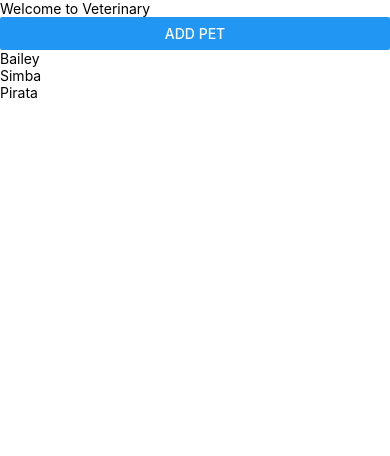
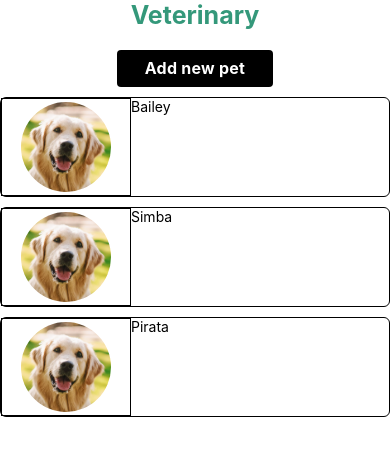
Before and after one commit to BrightCoders-Institute/introduccion-a-react-native-Antonio3veces3, a React Native app in the folder AwesomeProject/: screen / in a window 390 px wide. Shown: the top 456 px of the page. Built offline with nearby package versions, Linux system fonts and the light colour scheme.

Commit message:
Add ListView, images and styled components

```diff
--- a/AwesomeProject/App.tsx
+++ b/AwesomeProject/App.tsx
@@ -5,47 +5,81 @@
  * @format
  */
 
-import React, { useState } from 'react';
+import React, {useState} from 'react';
 import {
   SafeAreaView,
   ScrollView,
   Button,
   View,
-  Text
+  Text,
+  StyleSheet,
+  Pressable,
 } from 'react-native';
 import PetList from './components/PetList';
-const Pets= [
+const Pets = [
   {
-    name: "Bailey",
+    name: 'Bailey',
     birth: 2018,
-    owner: "Tony"
+    owner: 'Tony',
+    img: 'https://static.fundacion-affinity.org/cdn/farfuture/PVbbIC-0M9y4fPbbCsdvAD8bcjjtbFc0NSP3lRwlWcE/mtime:1643275542/sites/default/files/los-10-sonidos-principales-del-perro.jpg'
   },
   {
-    name: "Simba",
+    name: 'Simba',
     birth: 2022,
-    owner: "Tony"
+    owner: 'Tony',
+    img: 'https://static.fundacion-affinity.org/cdn/farfuture/PVbbIC-0M9y4fPbbCsdvAD8bcjjtbFc0NSP3lRwlWcE/mtime:1643275542/sites/default/files/los-10-sonidos-principales-del-perro.jpg'
   },
   {
-    name: "Pirata",
+    name: 'Pirata',
     birth: 2016,
-    owner: "Tony"
-  }
-]
+    owner: 'Tony',
+    img: 'https://static.fundacion-affinity.org/cdn/farfuture/PVbbIC-0M9y4fPbbCsdvAD8bcjjtbFc0NSP3lRwlWcE/mtime:1643275542/sites/default/files/los-10-sonidos-principales-del-perro.jpg'
+  },
+];
 function App(): JSX.Element {
   const [petList, setPetList] = useState(Pets);
 
   return (
-    <ScrollView>
-      <Text>Welcome to Veterinary</Text>
-      <Button
-        title='Add pet'
-      />
+    <SafeAreaView style={style.container}>
+      <Text style={style.title}>Veterinary</Text>
 
-      <View>
-        <PetList list={petList}/>
-      </View>
-    </ScrollView>
+      <Pressable style={style.button}>
+        <Text style={style.btnText}>Add new pet</Text>
+      </Pressable>
+
+      <PetList list={petList} />
+    </SafeAreaView>
   );
 }
 
+const style = StyleSheet.create({
+  container: {
+    padding: 10,
+  },
+  title: {
+    fontSize: 25,
+    textAlign: 'center',
+    fontWeight: 'bold',
+    color: '#34987A',
+  },
+  button: {
+    alignSelf: 'center',
+    alignItems: 'center',
+    justifyContent: 'center',
+    paddingVertical: 8,
+    width: '40%',
+    borderRadius: 4,
+    elevation: 3,
+    backgroundColor: 'black',
+    marginTop: 20
+  },
+  btnText: {
+    fontSize: 16,
+    lineHeight: 21,
+    fontWeight: 'bold',
+    letterSpacing: 0.25,
+    color: 'white',
+  },
+});
+
 export default App;
--- a/AwesomeProject/components/PetItem.tsx
+++ b/AwesomeProject/components/PetItem.tsx
@@ -1,13 +1,52 @@
 import React from 'react'
-import { View } from 'react-native'
+import { Image, StyleSheet, Text, View } from 'react-native'
 import { Pet } from '../Types/PetTypes'
 
-function PetItem(pet: Pet) : JSX.Element{
+type props= {
+  pet: Pet,
+  key: number
+}
+
+function PetItem(props: props) : JSX.Element{
   return (
-    <View>
-
+    <View style={style.container}>
+      <View style={style.containerImg}>
+      <Image
+        style={style.img}
+        source={require('../img/perro.jpg')}
+      />
+      </View>
+      <View>
+        <Text>{props.pet.name}</Text>
+      </View>
     </View>
   )
 }
 
+const style= StyleSheet.create({
+  container: {
+    height: 100,
+    borderStyle: 'solid',
+    borderColor: 'black',
+    borderWidth: 1,
+    marginTop: 10,
+    borderRadius: 6,
+    flexDirection: 'row'
+  },
+  containerImg: {
+    borderStyle: 'solid',
+    borderColor: 'black',
+    borderWidth: 1,
+    width: 130,
+    alignItems: 'center',
+    justifyContent: 'center'
+  },
+  img: {
+    width: 90,
+    height: 90,
+    borderRadius: 50,
+
+  },
+});
+
 export default PetItem
--- a/AwesomeProject/components/PetList.tsx
+++ b/AwesomeProject/components/PetList.tsx
@@ -1,15 +1,20 @@
 import React from 'react'
-import { View, FlatList, Text } from 'react-native';
-import {PetListProps, Pet} from '../Types/PetTypes'
+import {FlatList, Text, ScrollView } from 'react-native';
+import { Pet} from '../Types/PetTypes'
+import PetItem from './PetItem';
 
-function PetList(props: PetListProps): JSX.Element {
+type PetList= {
+  list: Array<Pet>
+}
+
+function PetList(props: PetList): JSX.Element {
   return (
-    <View>
+    <ScrollView>
         <FlatList
             data={props.list}
-            renderItem={(item)=> <Text>{item.item.name}</Text>}
+            renderItem={(item)=> <PetItem pet={item.item} key={item.index} />}
         />
-    </View>
+    </ScrollView>
   )
 }
 
```
Also changed, not shown: AwesomeProject/Types/PetTypes.ts (+2 -5 lines), AwesomeProject/img/logo_veterinary.svg.png (added), AwesomeProject/img/perro.jpg (added).
